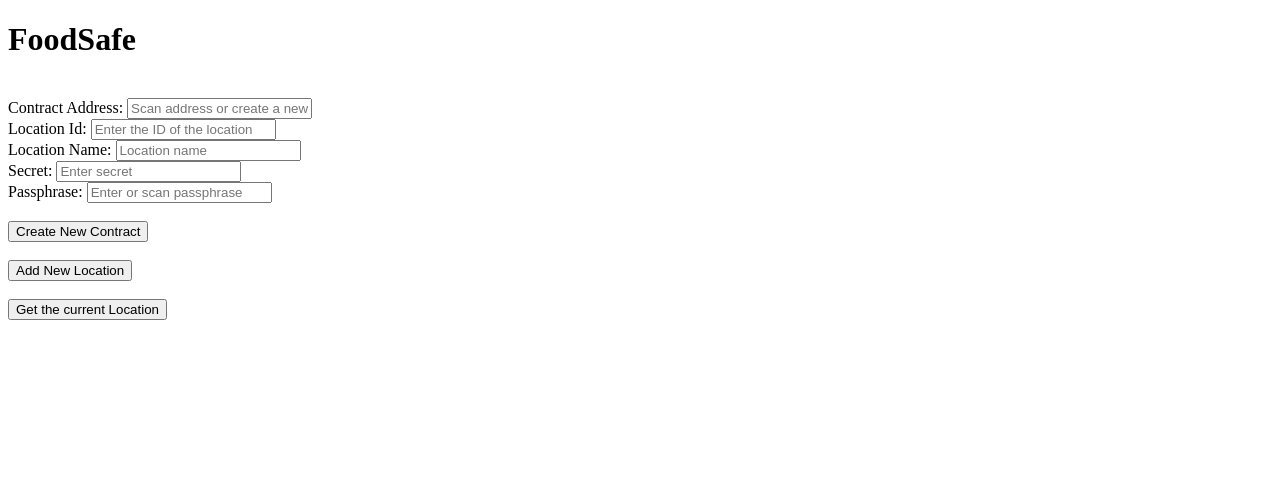
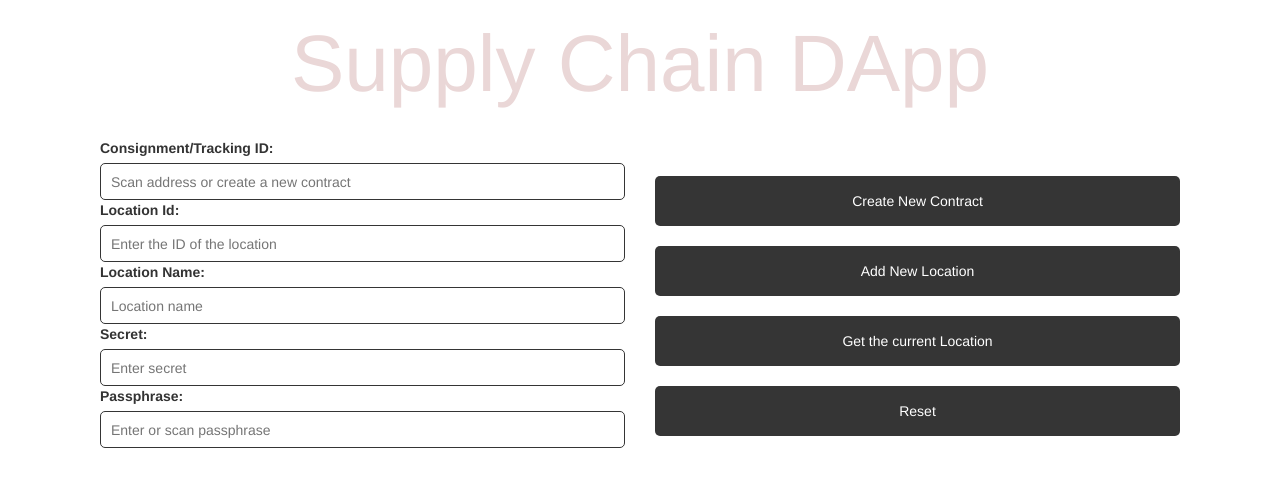
Before and after one commit to tarangdave/supply-chain-blockchain, a website: page contract-client/src/index.html in a window 1280 px wide. Drawn offline with nearby package versions, Linux system fonts and the light colour scheme.

Commit message:
update ui

```diff
--- a/contract-client/src/index.html
+++ b/contract-client/src/index.html
@@ -1,20 +1,70 @@
 <!DOCTYPE html>
 <html>
+<head>
+    <title>Supply Chain DApp</title>
+    <link rel="stylesheet" href="https://maxcdn.bootstrapcdn.com/bootstrap/3.3.7/css/bootstrap.min.css">
+    <script src="https://ajax.googleapis.com/ajax/libs/jquery/3.3.1/jquery.min.js"></script>
+    <script src="https://maxcdn.bootstrapcdn.com/bootstrap/3.3.7/js/bootstrap.min.js"></script>
+    <style>
+    .header-title{
+        font-size: 80px;
+        display: flex;
+        flex-direction: column;
+        justify-content: center;
+        align-items: center;
+        color: #ead7d7;
+    }
+    .input-class{
+        border-radius: 5px;
+        width: 100%;
+        height: 37px;
+        color: #353535;
+        box-shadow: none;
+        border-style: none;
+        border: 1px solid;
+        padding: 10px;
+    }
+    .button-class{
+        width: 100%;
+        height: 50px;
+        border-radius: 5px;
+        background-color: #353535;
+        color: #fff;
+        border: none;
+    }
+    .all-status{
+        position: absolute;
+        float: right;
+    }
+    </style>
+</head>
 <body>
-    <h1>FoodSafe</h1>
-
-    <br> <label for="contractAddress">Contract Address:</label> <input type="text" id="contractAddress" placeholder="Scan address or create a new contract"></input>
-    <br> <label for="locationId">Location Id:</label> <input type="text" id="locationId" placeholder="Enter the ID of the location"></input>
-    <br> <label for="locationName">Location Name:</label> <input type="text" id="locationName" placeholder="Location name"></input>
-    <br> <label for="secret">Secret:</label> <input type="text" id="secret" placeholder="Enter secret"></input>
-    <br> <label for="passPhrase">Passphrase:</label> <input type="text" id="passPhrase" placeholder="Enter or scan passphrase"></input>
+    <div class="container">
+        <h1 class="header-title">Supply Chain DApp</h1>
+    </div>
+    <div class="container">
+        <div class="col-md-12 col-xs-12 col-sm-12 col-lg-12">
+            <div class="col-md-6 col-lg-6 col-sm-6 col-xs-12">
+                <br> <label for="contractAddress">Consignment/Tracking ID:</label> <input class="input-class" type="text" id="contractAddress" placeholder="Scan address or create a new contract"></input>
+                <br> <label for="locationId">Location Id:</label> <input class="input-class" type="text" id="locationId" placeholder="Enter the ID of the location"></input>
+                <br> <label for="locationName">Location Name:</label> <input class="input-class" type="text" id="locationName" placeholder="Location name"></input>
+                <br> <label for="secret">Secret:</label> <input type="text" class="input-class" id="secret" placeholder="Enter secret"></input>
+                <br> <label for="passPhrase">Passphrase:</label> <input type="text" class="input-class" id="passPhrase" placeholder="Enter or scan passphrase"></input>
+            </div>
+            <div class="col-sm-6 col-xs-12 col-md-6 col-lg-6" style="margin-top: 58px;">
+                <button class="button-class" id="createContract" onclick="App.createContract()">Create New Contract</button>
+                <br> <br>
+                <button class="button-class" id="addNewLocation" onclick="App.addNewLocation()">Add New Location</button>
+                <br> <br>
+                <button class="button-class" id="getCurrentLocation" onclick="App.getCurrentLocation()">Get the current Location</button>
+                <br> <br>
+                <button class="button-class" id="getCurrentLocation" onclick="App.resetInput()">Reset</button>
+            </div>
+        </div>
+    </div>
 
     <br> <br>
-    <button id="createContract" onclick="App.createContract()">Create New Contract</button>
-    <br> <br>
-    <button id="addNewLocation" onclick="App.addNewLocation()">Add New Location</button>
-    <br> <br>
-    <button id="getCurrentLocation" onclick="App.getCurrentLocation()">Get the current Location</button>
+
 
 </body>
 </html>
```
Also changed, not shown: contract-client/src/index.js (+11 -1 lines).
